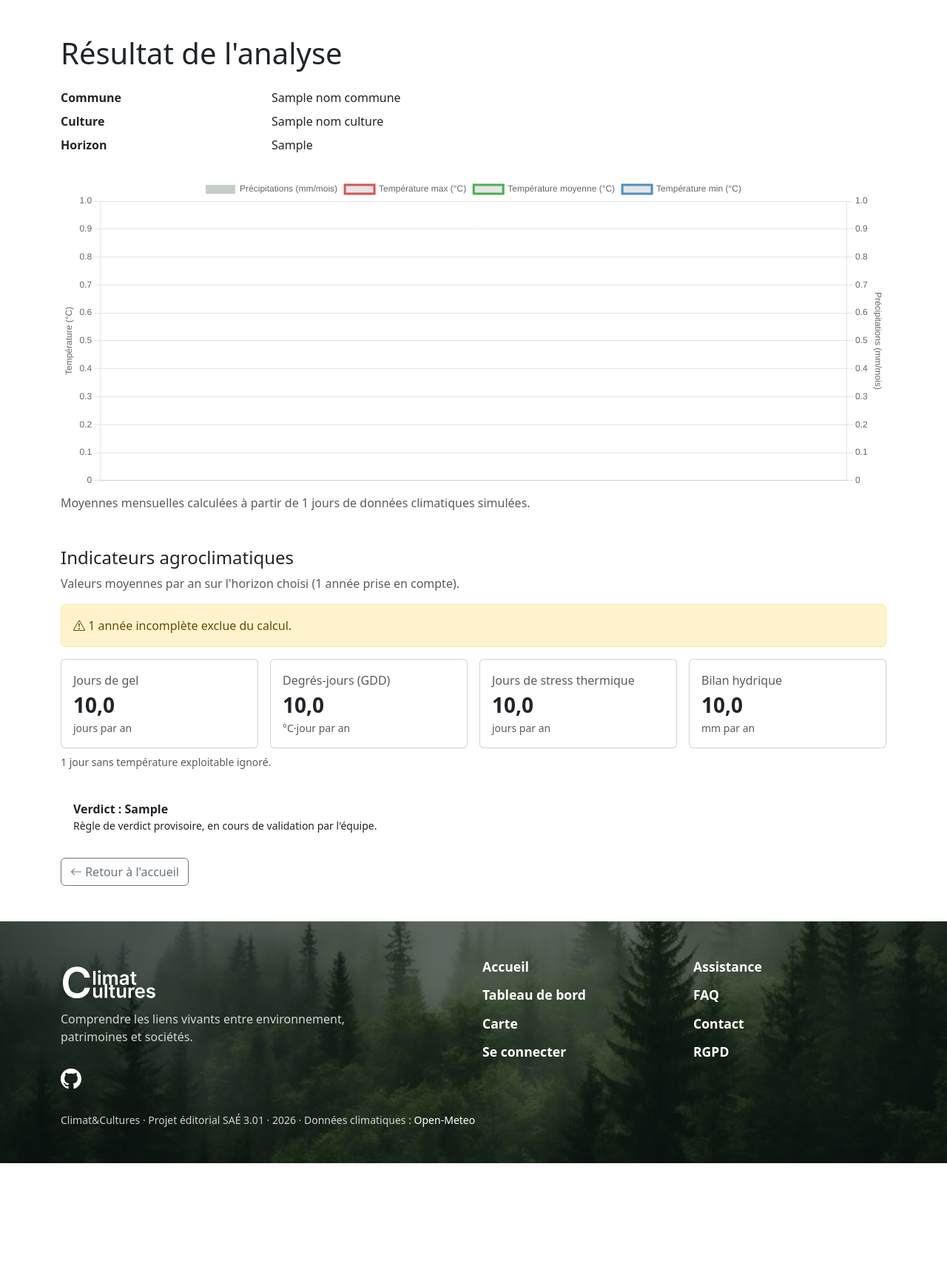
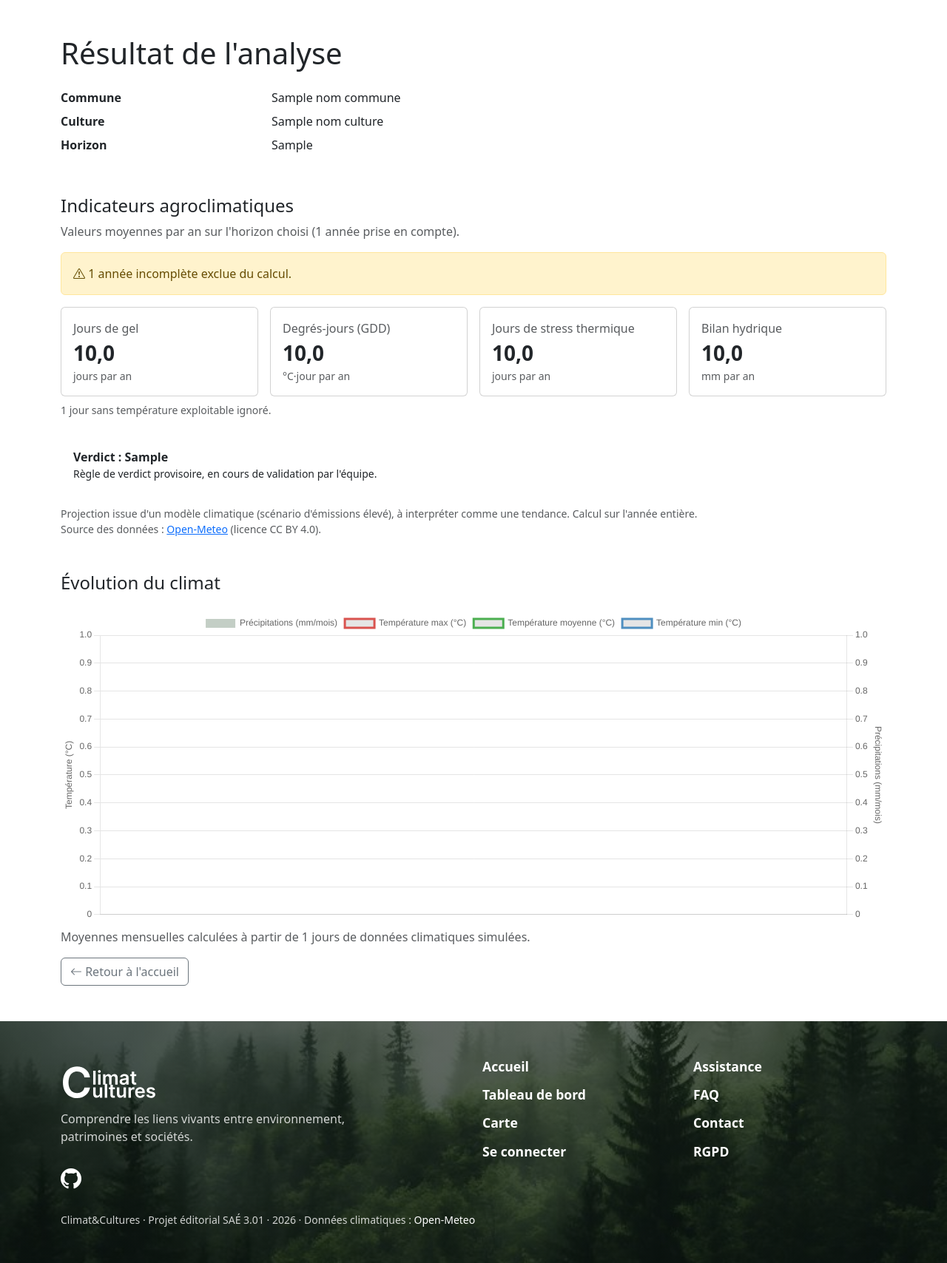
Before and after one commit to DhaliAfnanmasud/SAE-301_climat-cultures, a Flask app: template app/templates/analyse/resultat.html in a window 1280 px wide. Shown: the part 66-1774 px from the top of the page at 74% size. Before the commit the page ends 1639 px from the top, so only its background shows below. Run offline with Flask 3, Linux system fonts and the light colour scheme; the template is opened without the code that fills it: most values are stand-ins (such as "Sample title", 1, 10 or a date in 2020).

Commit message:
feat : affichage des avertissements sur les projections et de la licence CC BY 4.0

```diff
--- a/app/templates/analyse/resultat.html
+++ b/app/templates/analyse/resultat.html
@@ -27,17 +27,6 @@
         <dt class="col-sm-3">Horizon</dt>
         <dd class="col-sm-9">{{ libelle_horizon }}</dd>
     </dl>
-
-    {# Aperçu des séries climatiques (Chart.js) #}
-    <figure class="mt-4">
-        <div style="position: relative; height: 420px;">
-            <canvas id="graphique-climat" role="img"
-                    aria-label="Températures minimale, moyenne et maximale mensuelles et cumul de précipitations pour {{ nom_commune }}, {{ libelle_horizon }}"></canvas>
-        </div>
-        <figcaption class="text-muted mt-2">
-            Moyennes mensuelles calculées à partir de {{ nb_jours }} jours de données climatiques simulées.
-        </figcaption>
-    </figure>
 
     {# Indicateurs calculés par le module de DATA #}
     <h2 class="h4 mt-5">Indicateurs agroclimatiques</h2>
@@ -104,6 +93,25 @@
         <div class="small">Règle de verdict provisoire, en cours de validation par l'équipe.</div>
     </div>
 
+    {# Nuance exigée par l'énoncé + source des données #}
+    <p class="text-muted small mt-3">
+        Projection issue d'un modèle climatique (scénario d'émissions élevé), à interpréter comme une tendance.
+        Calcul sur l'année entière.<br>
+        Source des données : <a href="https://open-meteo.com/" target="_blank" rel="noopener noreferrer">Open-Meteo</a> (licence CC BY 4.0).
+    </p>
+
+    <h2 class="h4 mt-5">Évolution du climat</h2>
+    {# Aperçu des séries climatiques (Chart.js) #}
+    <figure class="mt-4">
+        <div style="position: relative; height: 420px;">
+            <canvas id="graphique-climat" role="img"
+                    aria-label="Températures minimale, moyenne et maximale mensuelles et cumul de précipitations pour {{ nom_commune }}, {{ libelle_horizon }}"></canvas>
+        </div>
+        <figcaption class="text-muted mt-2">
+            Moyennes mensuelles calculées à partir de {{ nb_jours }} jours de données climatiques simulées.
+        </figcaption>
+    </figure>
+
     <a href="{{ url_for('main.home') }}" class="btn btn-outline-secondary">
         <i class="bi bi-arrow-left" aria-hidden="true"></i> Retour à l'accueil
     </a>
```
